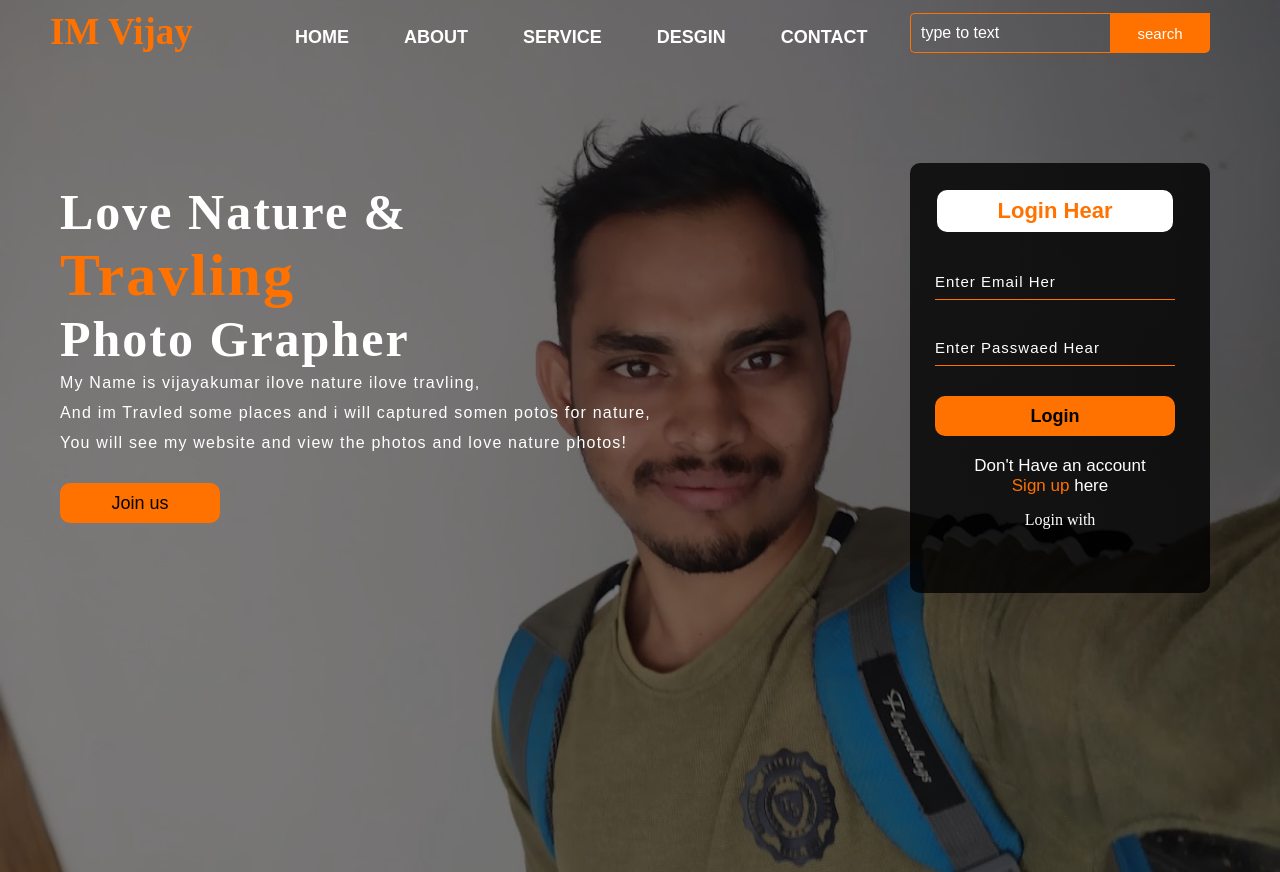
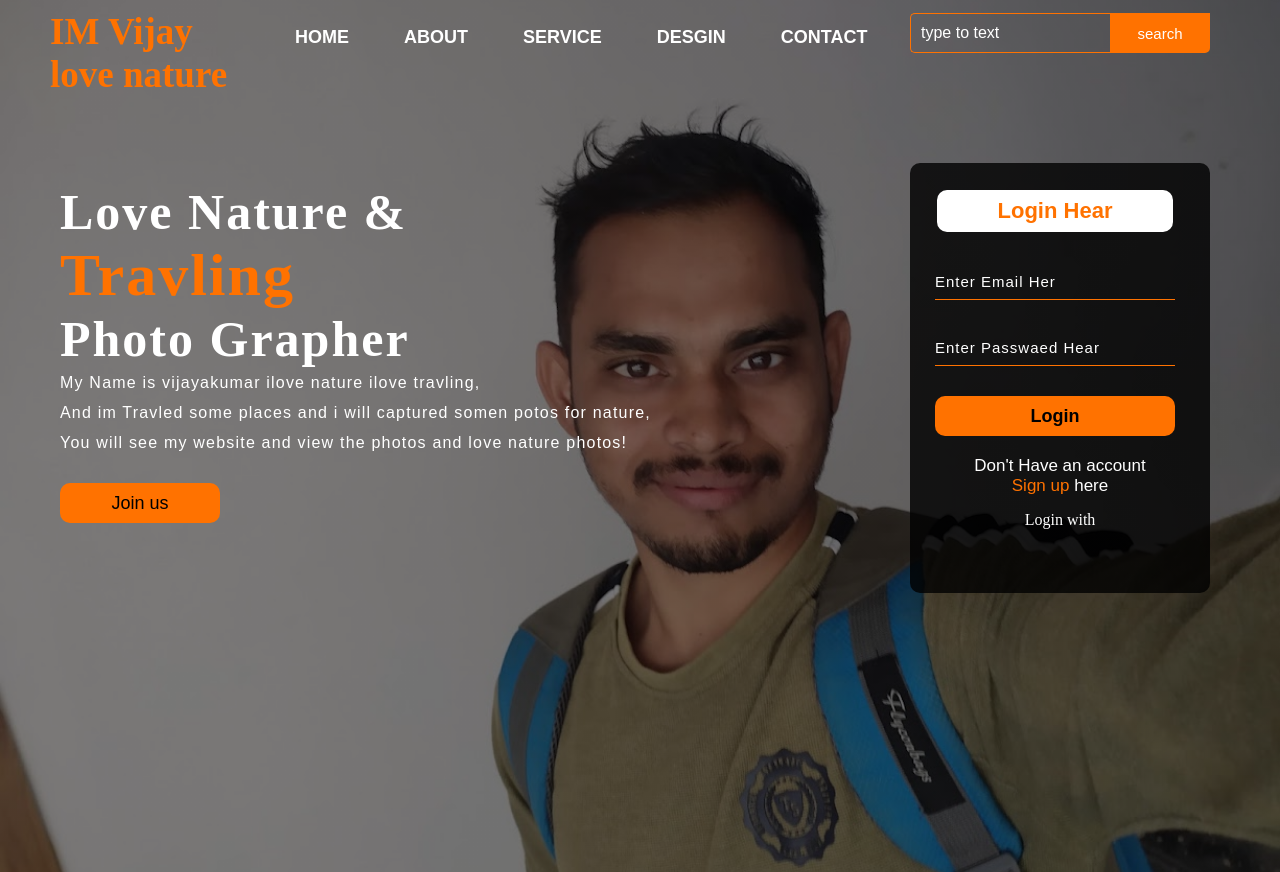
Before and after one commit to vikram851/vijay-, a plain HTML site: page index.html in a window 1280 px wide. Drawn offline with Linux system fonts and the light colour scheme; some icons are missing.

Commit message:
Update index.html

```diff
--- a/index.html
+++ b/index.html
@@ -8,7 +8,7 @@
     <div class="main">
         <div class="navbar">
             <div class="icon">
-                <h2 class="logo">IM Vijay</h2>
+                <h2 class="logo">IM Vijay love nature</h2>
             </div>
 
             <div class="menu">
```
